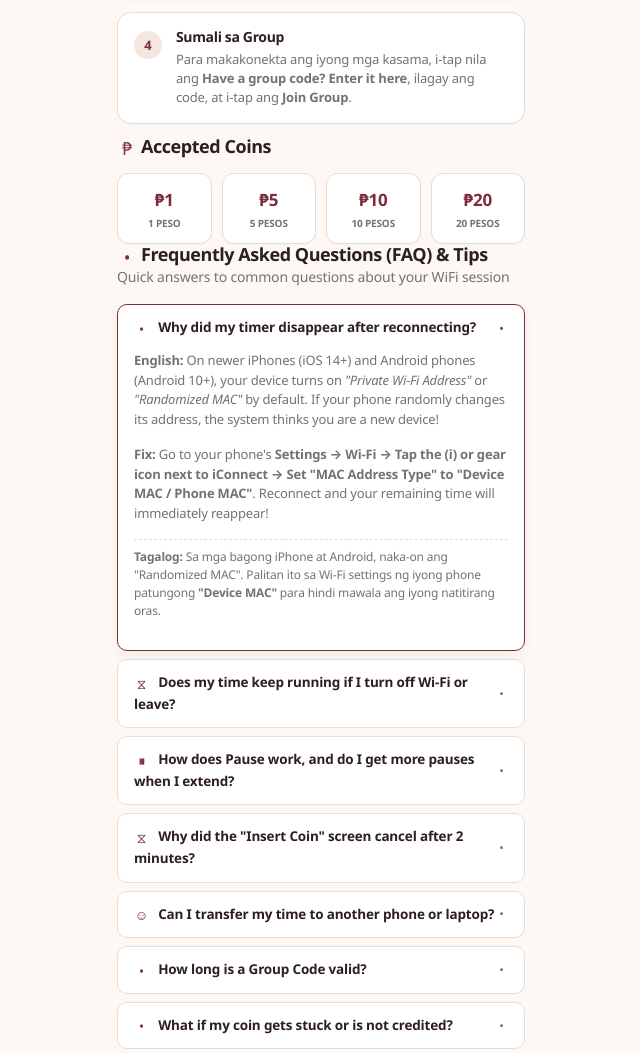
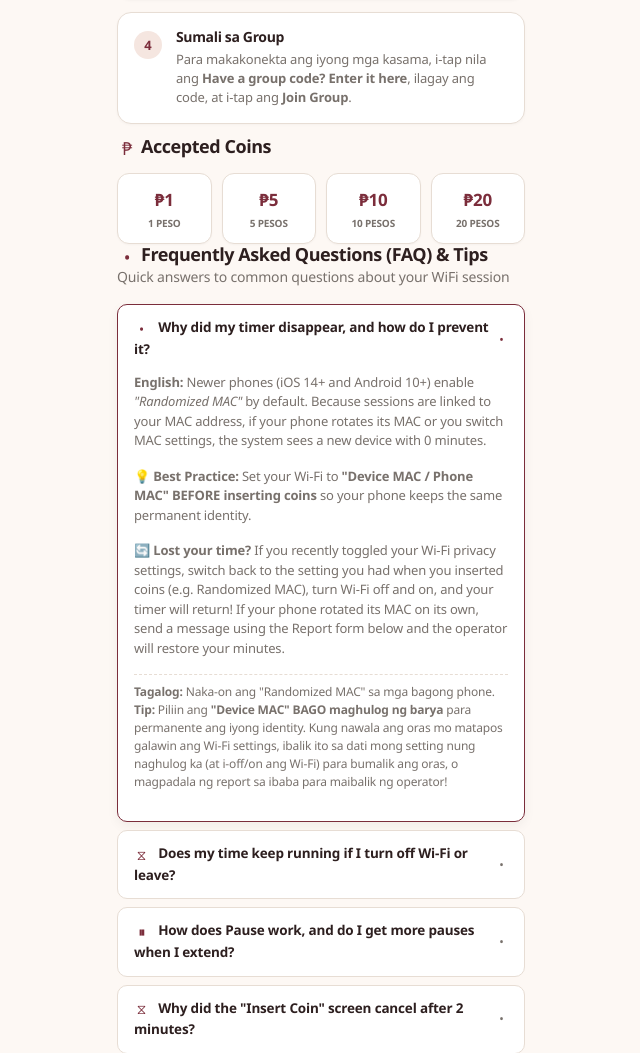
Before and after one commit to loricohenrian/iConnect, a Django app: page /manual/ in a window 1280 px wide, after a click on "Why did my timer disappear, and how do I prevent it?". Shown: the part 2112-3165 px from the top of the page, without its empty margins (319-959 px from the left). Run offline with Django 4.2, Linux system fonts and the light colour scheme; data comes from the database, SQL or seed files in the repository; data that the repository does not hold is empty; parts of the project's set-up code (start-up, migrations or seed data) failed here and were passed over.

Commit message:
Refine MAC address FAQ advice and prioritize ARP hardware table in _get_mac_address

```diff
--- a/portal/templates/portal/index.html
+++ b/portal/templates/portal/index.html
@@ -227,10 +227,10 @@
 <div class="tip-banner animate-fadeIn mt-md mb-lg" style="background: rgba(37, 99, 235, 0.05); border: 1px solid rgba(37, 99, 235, 0.15); border-radius: 12px; padding: 12px 16px; display: flex; align-items: flex-start; gap: 12px;">
     <i class="bi bi-lightbulb-fill" style="color: var(--color-primary); font-size: 18px; line-height: 1.2; margin-top: 1px;"></i>
     <div style="font-size: 12px; color: var(--color-dark); line-height: 1.4;">
-        <strong>iPhone & Android Tip:</strong> If your timer ever disappears after reconnecting, ensure <strong>"Private Wi-Fi Address" / "Randomized MAC"</strong> is set to <strong>"Device MAC"</strong> in your phone's Wi-Fi settings.
+        <strong>iPhone & Android Tip:</strong> For the most reliable experience, set your Wi-Fi to <strong>"Device MAC" BEFORE inserting coins</strong> so your device identity is permanent.
         <div style="margin-top: 5px;">
             <a href="{% url 'portal:manual' %}" style="color: var(--color-primary); font-weight: 600; text-decoration: underline;">
-                Need help? Read FAQs & Tips &rarr;
+                Need help or lost your timer? Read FAQs & Tips &rarr;
             </a>
         </div>
     </div>
--- a/portal/templates/portal/manual.html
+++ b/portal/templates/portal/manual.html
@@ -174,14 +174,15 @@
     <!-- FAQ 1: Private / Randomized MAC -->
     <details class="faq-item animate-fadeIn">
         <summary class="faq-question">
-            <span><i class="bi bi-phone text-primary" style="margin-right: 6px;"></i> Why did my timer disappear after reconnecting?</span>
+            <span><i class="bi bi-phone text-primary" style="margin-right: 6px;"></i> Why did my timer disappear, and how do I prevent it?</span>
             <i class="bi bi-chevron-down faq-arrow"></i>
         </summary>
         <div class="faq-answer">
-            <p><strong>English:</strong> On newer iPhones (iOS 14+) and Android phones (Android 10+), your device turns on <em>"Private Wi-Fi Address"</em> or <em>"Randomized MAC"</em> by default. If your phone randomly changes its address, the system thinks you are a new device!</p>
-            <p style="margin-top: 6px;"><strong>Fix:</strong> Go to your phone's <strong>Settings &rarr; Wi-Fi &rarr; Tap the (i) or gear icon next to iConnect &rarr; Set "MAC Address Type" to "Device MAC / Phone MAC"</strong>. Reconnect and your remaining time will immediately reappear!</p>
+            <p><strong>English:</strong> Newer phones (iOS 14+ and Android 10+) enable <em>"Randomized MAC"</em> by default. Because sessions are linked to your MAC address, if your phone rotates its MAC or you switch MAC settings, the system sees a new device with 0 minutes.</p>
+            <p style="margin-top: 6px;"><strong>💡 Best Practice:</strong> Set your Wi-Fi to <strong>"Device MAC / Phone MAC" BEFORE inserting coins</strong> so your phone keeps the same permanent identity.</p>
+            <p style="margin-top: 6px;"><strong>🔄 Lost your time?</strong> If you recently toggled your Wi-Fi privacy settings, switch back to the setting you had when you inserted coins (e.g. Randomized MAC), turn Wi-Fi off and on, and your timer will return! If your phone rotated its MAC on its own, send a message using the Report form below and the operator will restore your minutes.</p>
             <hr style="border: none; border-top: 1px dashed var(--color-border); margin: 8px 0;">
-            <p class="text-muted" style="font-size: 12px;"><strong>Tagalog:</strong> Sa mga bagong iPhone at Android, naka-on ang "Randomized MAC". Palitan ito sa Wi-Fi settings ng iyong phone patungong <strong>"Device MAC"</strong> para hindi mawala ang iyong natitirang oras.</p>
+            <p class="text-muted" style="font-size: 12px;"><strong>Tagalog:</strong> Naka-on ang "Randomized MAC" sa mga bagong phone. <strong>Tip:</strong> Piliin ang <strong>"Device MAC" BAGO maghulog ng barya</strong> para permanente ang iyong identity. Kung nawala ang oras mo matapos galawin ang Wi-Fi settings, ibalik ito sa dati mong setting nung naghulog ka (at i-off/on ang Wi-Fi) para bumalik ang oras, o magpadala ng report sa ibaba para maibalik ng operator!</p>
         </div>
     </details>
 
--- a/portal/views.py
+++ b/portal/views.py
@@ -56,6 +56,14 @@ def _mac_from_arp(ip_address):
 
 
 def _get_mac_address(request):
+    # Auto-detect from kernel ARP table first (ground truth of the physical device connection)
+    client_ip = _client_ip(request)
+    arp_mac = _mac_from_arp(client_ip)
+    if arp_mac:
+        request.session[SESSION_MAC_KEY] = arp_mac
+        return arp_mac
+
+    # Fallback for environments where ARP is unavailable (e.g. tests, loopback, proxy)
     stored_mac = _normalize_mac(request.session.get(SESSION_MAC_KEY, ""))
     query_mac = _normalize_mac(request.GET.get("mac", "") or request.GET.get("mac_address", ""))
     header_mac = _normalize_mac(request.META.get("HTTP_X_MAC_ADDRESS", ""))
@@ -74,25 +82,12 @@ def _get_mac_address(request):
 
     explicit_mac = query_mac or header_mac or post_mac
 
-    if stored_mac and explicit_mac and explicit_mac != stored_mac:
-        return stored_mac
-
-    if explicit_mac and not stored_mac:
+    if explicit_mac:
         request.session[SESSION_MAC_KEY] = explicit_mac
         return explicit_mac
 
     if stored_mac:
         return stored_mac
-
-    if explicit_mac:
-        return explicit_mac
-
-    # Auto-detect from ARP table if no MAC available yet
-    client_ip = _client_ip(request)
-    arp_mac = _mac_from_arp(client_ip)
-    if arp_mac:
-        request.session[SESSION_MAC_KEY] = arp_mac
-        return arp_mac
 
     return ""
 
```
